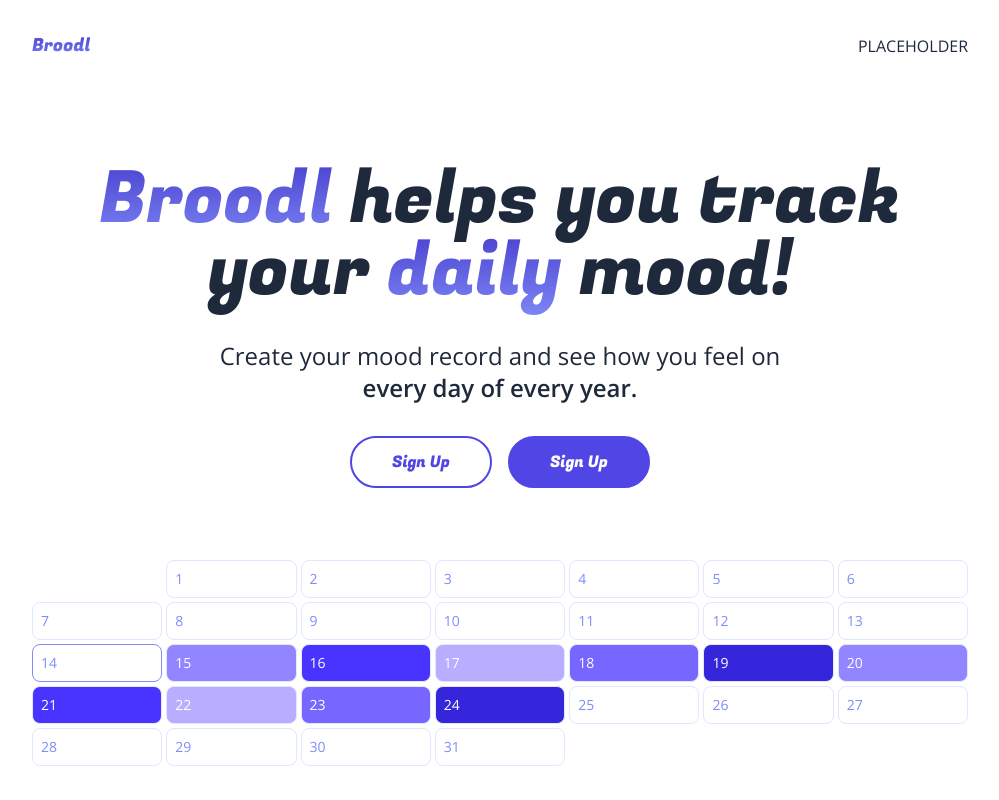
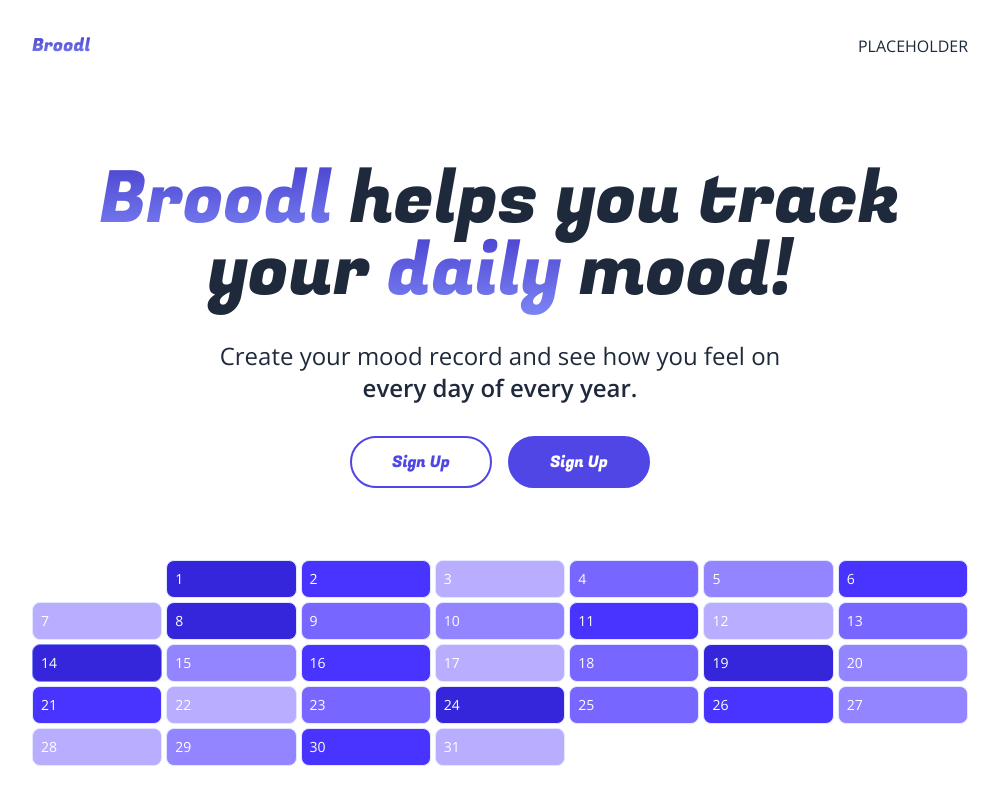
Before and after one commit to divenire05/broodle, a Next.js app: page / in a window 1280 px wide. Shown: the top 800 px of the page, without its empty margins (140-1139 px from the left). Built offline with nearby package versions, Linux system fonts and the light colour scheme.

Commit message:
adding home link and demo data

```diff
--- a/app/layout.js
+++ b/app/layout.js
@@ -1,5 +1,6 @@
 import { Fugaz_One, Open_Sans} from "next/font/google";
 import "./globals.css";
+import Link from "next/link";
 
 const opensans = Open_Sans({subsets: ['latin']})
 const fugaz = Fugaz_One({subsets: ['latin'], weight: ['400']})
@@ -12,7 +13,9 @@ export const metadata = {
 export default function RootLayout({ children }) {
   const header = (
     <header className='p-4 sm:p-8 flex items-center justify-between gap-4'>
-      <h1 className={'text-base sm:text-lg textGradient ' + fugaz.className}>Broodl</h1>
+      <Link href={'/'}>
+        <h1 className={'text-base sm:text-lg textGradient ' + fugaz.className}>Broodl</h1>
+      </Link>
       <div className='flex items-center justify-between'>
         PLACEHOLDER
       </div>
--- a/components/Hero.js
+++ b/components/Hero.js
@@ -13,7 +13,7 @@ export default function Hero() {
             <Button text="Sign Up"/>
             <Button text="Sign Up" dark/>
         </div>
-        <Calendar/>
+        <Calendar demo/>
     </div>
   )
 }
```
